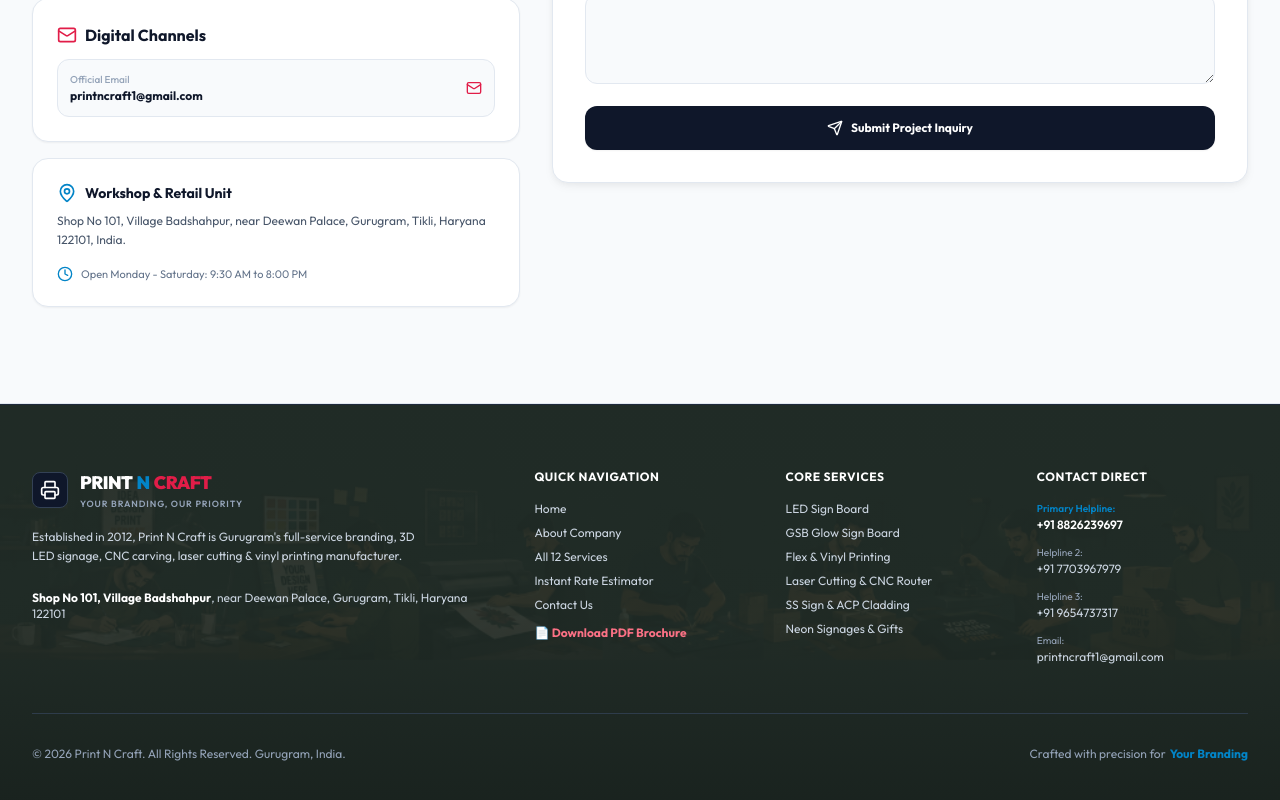
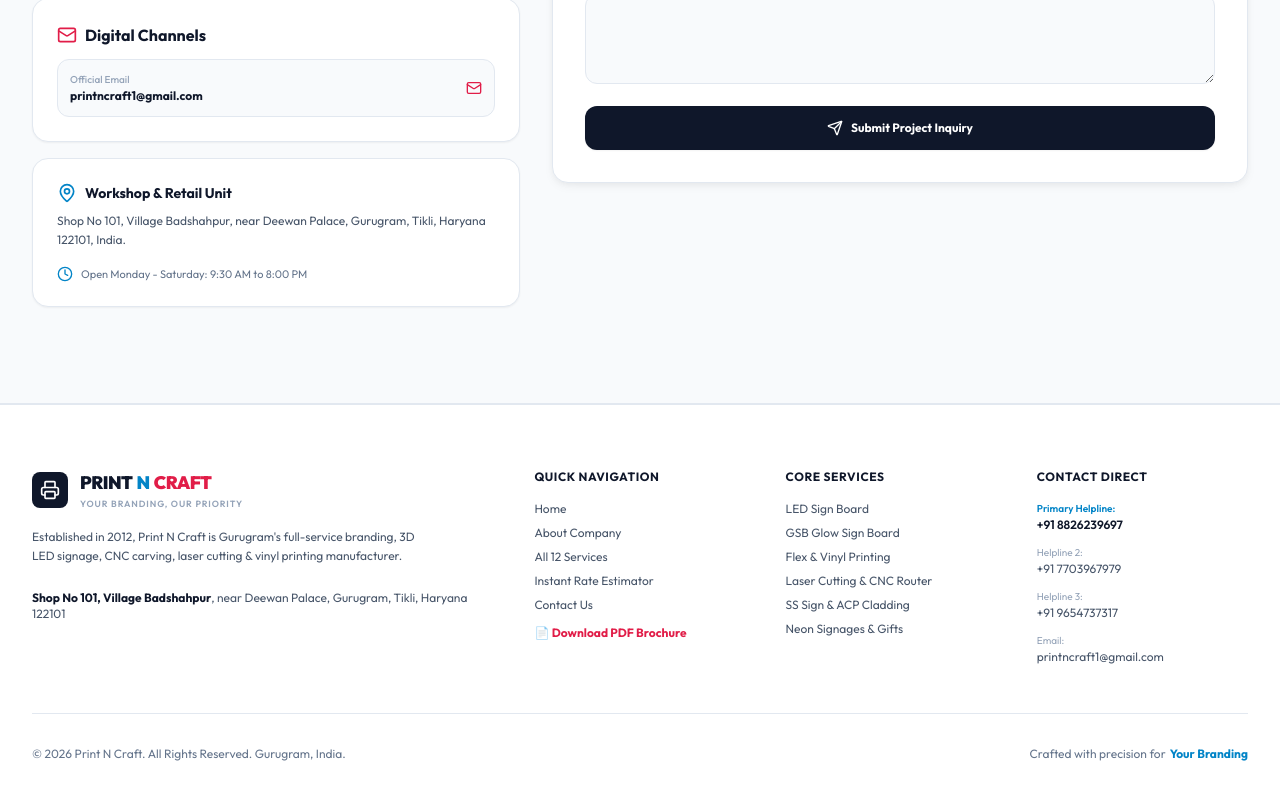
Before and after one commit to katrine-daniel/PRINT-N-CRAFT, a React (Vite) app: page / in a window 1280 px wide. Shown: the part 5617-6417 px from the top of the page. Built offline with nearby package versions, Linux system fonts and the light colour scheme.

Commit message:
Revert Footer changes back to clean white background layout

```diff
--- a/src/components/Footer.jsx
+++ b/src/components/Footer.jsx
@@ -3,28 +3,20 @@
 
 export default function Footer() {
   return (
-    <footer className="relative bg-[#202B26] text-slate-300 py-16 border-t border-slate-800 overflow-hidden">
-
-      {/* Uploaded Footer Background Illustration Layer */}
-      <div
-        className="absolute inset-0 z-0 bg-cover bg-bottom bg-no-repeat pointer-events-none opacity-40"
-        style={{ backgroundImage: `url('./footer_bg.png')` }}
-      ></div>
-      <div className="absolute inset-0 z-0 bg-gradient-to-b from-[#202B26]/90 via-[#202B26]/80 to-[#18211D]/95"></div>
-
-      <div className="max-w-7xl mx-auto px-4 sm:px-6 lg:px-8 relative z-10">
+    <footer className="bg-white border-t border-slate-200 text-slate-600 py-16">
+      <div className="max-w-7xl mx-auto px-4 sm:px-6 lg:px-8">
 
         <div className="grid grid-cols-1 md:grid-cols-2 lg:grid-cols-5 gap-10">
 
           {/* Col 1 Brand */}
           <div className="lg:col-span-2 space-y-4">
             <a href="#hero" className="flex items-center space-x-3">
-              <div className="flex items-center justify-center w-9 h-9 rounded-lg bg-slate-900 text-white font-bold border border-slate-700">
+              <div className="flex items-center justify-center w-9 h-9 rounded-lg bg-slate-900 text-white font-bold">
                 <Printer className="w-5 h-5" />
               </div>
               <div>
                 <div className="flex items-baseline space-x-1">
-                  <span className="text-lg font-black tracking-tight text-white">PRINT</span>
+                  <span className="text-lg font-black tracking-tight text-slate-900">PRINT</span>
                   <span className="text-lg font-black tracking-tight text-brand-cyan">N</span>
                   <span className="text-lg font-black tracking-tight text-brand-magenta">CRAFT</span>
                 </div>
@@ -32,31 +24,31 @@
               </div>
             </a>
 
-            <p className="text-xs leading-relaxed text-slate-300 max-w-sm">
+            <p className="text-xs leading-relaxed text-slate-600 max-w-sm">
               Established in 2012, Print N Craft is Gurugram's full-service branding, 3D LED signage, CNC carving, laser cutting & vinyl printing manufacturer.
             </p>
 
-            <div className="pt-2 text-xs text-slate-300">
-              <p><strong className="text-white">Shop No 101, Village Badshahpur</strong>, near Deewan Palace, Gurugram, Tikli, Haryana 122101</p>
+            <div className="pt-2 text-xs text-slate-600">
+              <p><strong className="text-slate-900">Shop No 101, Village Badshahpur</strong>, near Deewan Palace, Gurugram, Tikli, Haryana 122101</p>
             </div>
           </div>
 
           {/* Col 2 Quick Links */}
           <div>
-            <h4 className="text-xs font-bold text-white uppercase tracking-wider mb-4 font-sans">Quick Navigation</h4>
+            <h4 className="text-xs font-bold text-slate-900 uppercase tracking-wider mb-4 font-sans">Quick Navigation</h4>
             <ul className="space-y-2 text-xs">
-              <li><a href="#hero" className="hover:text-brand-cyan transition-colors text-slate-300">Home</a></li>
-              <li><a href="#about" className="hover:text-brand-cyan transition-colors text-slate-300">About Company</a></li>
-              <li><a href="#services" className="hover:text-brand-cyan transition-colors text-slate-300">All 12 Services</a></li>
-              <li><a href="#calculator" className="hover:text-brand-cyan transition-colors text-slate-300">Instant Rate Estimator</a></li>
-              <li><a href="#contact" className="hover:text-brand-cyan transition-colors text-slate-300">Contact Us</a></li>
+              <li><a href="#hero" className="hover:text-brand-cyan transition-colors">Home</a></li>
+              <li><a href="#about" className="hover:text-brand-cyan transition-colors">About Company</a></li>
+              <li><a href="#services" className="hover:text-brand-cyan transition-colors">All 12 Services</a></li>
+              <li><a href="#calculator" className="hover:text-brand-cyan transition-colors">Instant Rate Estimator</a></li>
+              <li><a href="#contact" className="hover:text-brand-cyan transition-colors">Contact Us</a></li>
               <li>
                 <a
                   href={`${import.meta.env.BASE_URL}company-profile.pdf`}
                   target="_blank"
                   rel="noopener noreferrer"
                   download="PrintNCraft-Company-Profile.pdf"
-                  className="text-rose-400 font-bold hover:text-rose-300 hover:underline inline-flex items-center gap-1 mt-1"
+                  className="text-rose-600 font-bold hover:underline inline-flex items-center gap-1 mt-1"
                 >
                   📄 Download PDF Brochure
                 </a>
@@ -66,8 +58,8 @@
 
           {/* Col 3 Services List */}
           <div>
-            <h4 className="text-xs font-bold text-white uppercase tracking-wider mb-4 font-sans">Core Services</h4>
-            <ul className="space-y-2 text-xs text-slate-300">
+            <h4 className="text-xs font-bold text-slate-900 uppercase tracking-wider mb-4 font-sans">Core Services</h4>
+            <ul className="space-y-2 text-xs">
               <li><a href="#services" className="hover:text-brand-cyan transition-colors">LED Sign Board</a></li>
               <li><a href="#services" className="hover:text-brand-cyan transition-colors">GSB Glow Sign Board</a></li>
               <li><a href="#services" className="hover:text-brand-cyan transition-colors">Flex & Vinyl Printing</a></li>
@@ -79,21 +71,21 @@
 
           {/* Col 4 Contacts */}
           <div>
-            <h4 className="text-xs font-bold text-white uppercase tracking-wider mb-4 font-sans">Contact Direct</h4>
+            <h4 className="text-xs font-bold text-slate-900 uppercase tracking-wider mb-4 font-sans">Contact Direct</h4>
             <div className="space-y-3 text-xs">
-              <a href="tel:+918826239697" className="block hover:text-brand-cyan transition-colors font-semibold text-white">
+              <a href="tel:+918826239697" className="block hover:text-brand-cyan transition-colors font-semibold text-slate-900">
                 <span className="text-[10px] text-brand-cyan block">Primary Helpline:</span>
                 +91 8826239697
               </a>
-              <a href="tel:+917703967979" className="block hover:text-brand-cyan transition-colors text-slate-300">
+              <a href="tel:+917703967979" className="block hover:text-brand-cyan transition-colors text-slate-600">
                 <span className="text-[10px] text-slate-400 block">Helpline 2:</span>
                 +91 7703967979
               </a>
-              <a href="tel:+919654737317" className="block hover:text-brand-cyan transition-colors text-slate-300">
+              <a href="tel:+919654737317" className="block hover:text-brand-cyan transition-colors text-slate-600">
                 <span className="text-[10px] text-slate-400 block">Helpline 3:</span>
                 +91 9654737317
               </a>
-              <a href="mailto:printncraft1@gmail.com" className="block hover:text-brand-cyan transition-colors text-slate-300">
+              <a href="mailto:printncraft1@gmail.com" className="block hover:text-brand-cyan transition-colors text-slate-600">
                 <span className="text-[10px] text-slate-400 block">Email:</span>
                 printncraft1@gmail.com
               </a>
@@ -103,7 +95,7 @@
         </div>
 
         {/* Bottom Bar */}
-        <div className="mt-12 pt-8 border-t border-slate-700/80 flex flex-col sm:flex-row items-center justify-between text-xs text-slate-400">
+        <div className="mt-12 pt-8 border-t border-slate-200 flex flex-col sm:flex-row items-center justify-between text-xs text-slate-500">
           <p>© {new Date().getFullYear()} Print N Craft. All Rights Reserved. Gurugram, India.</p>
           <p className="mt-2 sm:mt-0 flex items-center space-x-1">
             <span>Crafted with precision for</span>
```
Also changed, not shown: 1 other file (tests, documents, lock files or other folders).
